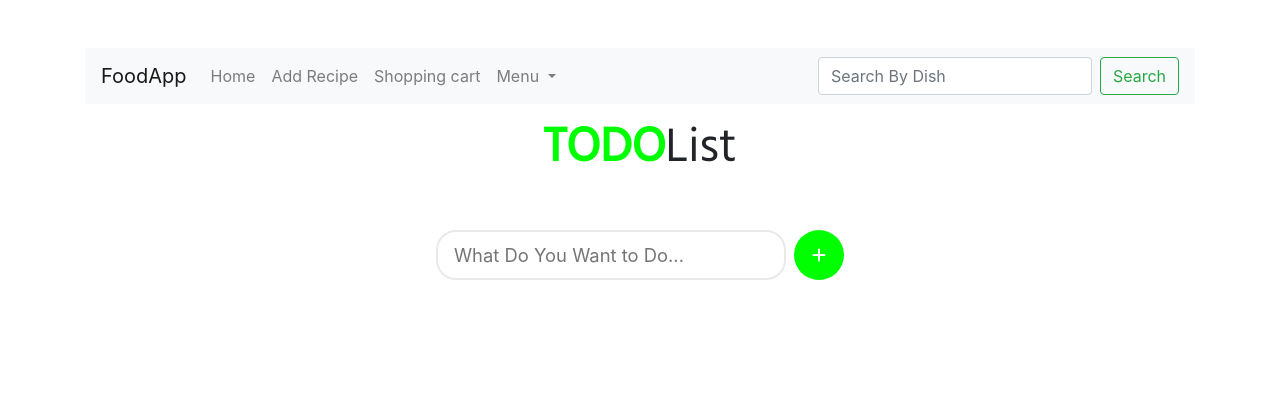
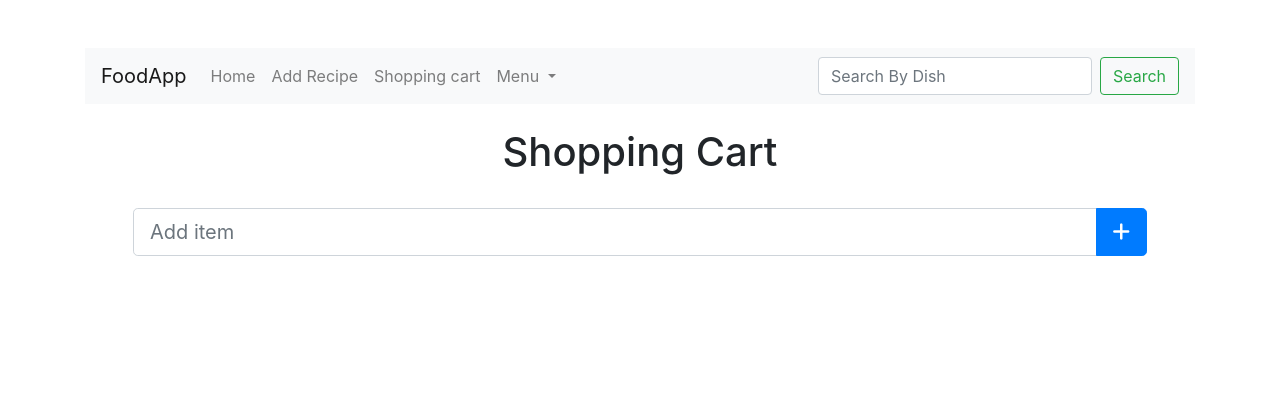
Before and after one commit to rhuthik/food-app, a Flask app: page /shoppinglist in a window 1280 px wide. Shown: the top 404 px of the page. Run offline with Flask 2, Linux system fonts and the light colour scheme; some libraries are stand-ins or nearby versions.

Commit message:
minor changes

```diff
--- a/foodapp/templates/shoppinglist.html
+++ b/foodapp/templates/shoppinglist.html
@@ -1,117 +1,24 @@
 {% extends "base.html" %};
 
 {% block TITLE %}
-    <title> Shopping list </title>
+    <title> Shopping cart </title>
     <meta charset='utf-8'>
     <meta http-equiv='X-UA-Compatible' content='IE=edge'>
-    <title>TODO List</title>
     <meta name='viewport' content='width=device-width, initial-scale=1'>
     <link href="https://fonts.googleapis.com/css?family=Hind&display=swap" rel="stylesheet">
     <link rel="stylesheet" href="path/to/font-awesome/css/font-awesome.min.css">
     <script src="https://kit.fontawesome.com/a81368914c.js"></script>
-    <style>
-        * {
-            margin: 0;
-            padding: 0;
-            box-sizing: border-box;
-        }
-
-
-
-        h1 {
-
-            font-size: 3rem;
-            font-weight: 50;
-            text-align: center;
-            margin: 1rem 0 3rem;
-            font-family: 'Hind', sans-serif;
-        }
-
-        .title{
-            color: lime;
-            text-transform: uppercase;
-            font-weight: 800;
-        }
-
-        .inputDiv{
-            display: flex;
-            justify-content: center;
-            align-items: center;
-        }
-
-        .input{
-            padding: 0.5rem 1rem;
-            outline: none;
-            border: 2px solid rgb(233, 233, 233);
-            height: 50px;
-            border-radius: 20px;
-            width: 350px;
-            margin: 0.25rem;
-            transition: .5s;
-            font-size: 1.15rem;
-        }
-
-        .add{
-            outline: none;
-            border: none;
-            height: 50px;
-            border-radius: 25px;
-            width: 50px;
-            background-color: lime;
-            color: rgb(255, 255, 255);
-            cursor: pointer;
-            transition: .5s;
-            margin: 0.25rem;
-        }
-
-        .add:hover{
-            opacity: 0.7;
-        }
-
-        }
-
-        .item{
-            padding: 0.5rem;
-            margin-bottom: 1.5rem;
-        }
-
-        .item_input{
-            background: none;
-            outline: none;
-            border: none;
-            color: rgb(12, 12, 12);
-            font-size: 1.4rem;
-            width: 245px;
-        }
-
-        .edit{
-            background: none;
-            outline: none;
-            border: none;
-            color: lime;
-            font-size: 1.4rem;
-            font-family: 'Hind', sans-serif;
-            margin: 0 0.5rem;
-            cursor: pointer;
-        }
-
-        .remove{
-            background: none;
-            outline: none;
-            border: none;
-            color: #E00;
-            font-size: 1.4rem;
-            font-family: 'Hind', sans-serif;
-            cursor: pointer;
-        }
-        </style>
 {% endblock %}
 
 {% block content %}
-<h1><span class="title">Todo</span>List</h1>
-    <div class="inputDiv">
-    	   <input type="text" class="input" placeholder="What Do You Want to Do...">
-    	   <button class="add"><i class="fas fa-plus"></i></button>
+<br>
+<h1 class="text-center">Shopping Cart</h1>
+<br>
+    <div class="input-group input-group-lg px-5 pb-2">
+           <input type="text" class="input form-control" placeholder="Add item" >
+           <div class="input-group-append">
+           <button class="add btn-primary btn"><i class="fas fa-plus"></i></button>
+        </div>
     </div>
     <div class="container">
     </div>
@@ -135,30 +42,57 @@ class item{
 	}
     createItem(name){
     	var itemBox = document.createElement('div');
-        itemBox.classList.add('item');
+        itemBox.classList.add('pb-1');
+        itemBox.classList.add('input-group');
+        itemBox.classList.add('px-5');
+
 
     	var input = document.createElement('input');
     	input.type = "text";
     	input.disabled = true;
     	input.value = name;
         input.classList.add('item_input');
+        input.classList.add('form-control');
+        input.classList.add('bg-light');
+        input.classList.add('border-0');
+
+        var prep1 = document.createElement('div');
+        prep1.classList.add('input-group-text');
+        prep1.classList.add('bg-light');
+        prep1.classList.add('border-0');
+
+        var prep2 = document.createElement('div');
+        prep2.classList.add('input-group-prepend');
+
+        var cb=document.createElement('input');
+        cb.type = "checkbox";
+
+        var Append = document.createElement('div');
+        Append.classList.add('input-group-append');
+
 
     	var edit = document.createElement('button');
         edit.classList.add('edit');
-    	edit.innerHTML = "EDIT";
+        edit.classList.add('btn-secondary');
+        edit.classList.add('btn');
+        edit.innerHTML = "<i class=\"fas fa-edit\"></i>";
         edit.addEventListener('click', () => this.edit(input, name));
 
     	var remove = document.createElement('button');
         remove.classList.add('remove');
-    	remove.innerHTML = "REMOVE";
+        remove.classList.add('btn-danger');
+        remove.classList.add('btn');
+        remove.innerHTML = "<i class=\"fas fa-trash\"></i>";
         remove.addEventListener('click', () => this.remove(itemBox, name));
 
+        prep1.appendChild(cb);
+        prep2.appendChild(prep1);
+        Append.appendChild(edit);
+        Append.appendChild(remove);
     	container.appendChild(itemBox);
-
+        itemBox.appendChild(prep2);
         itemBox.appendChild(input);
-        itemBox.appendChild(edit);
-        itemBox.appendChild(remove);
-
+        itemBox.appendChild(Append);
     }
 
     edit(input, name){
```
Lines whose indentation alone changed are shown as unchanged.
